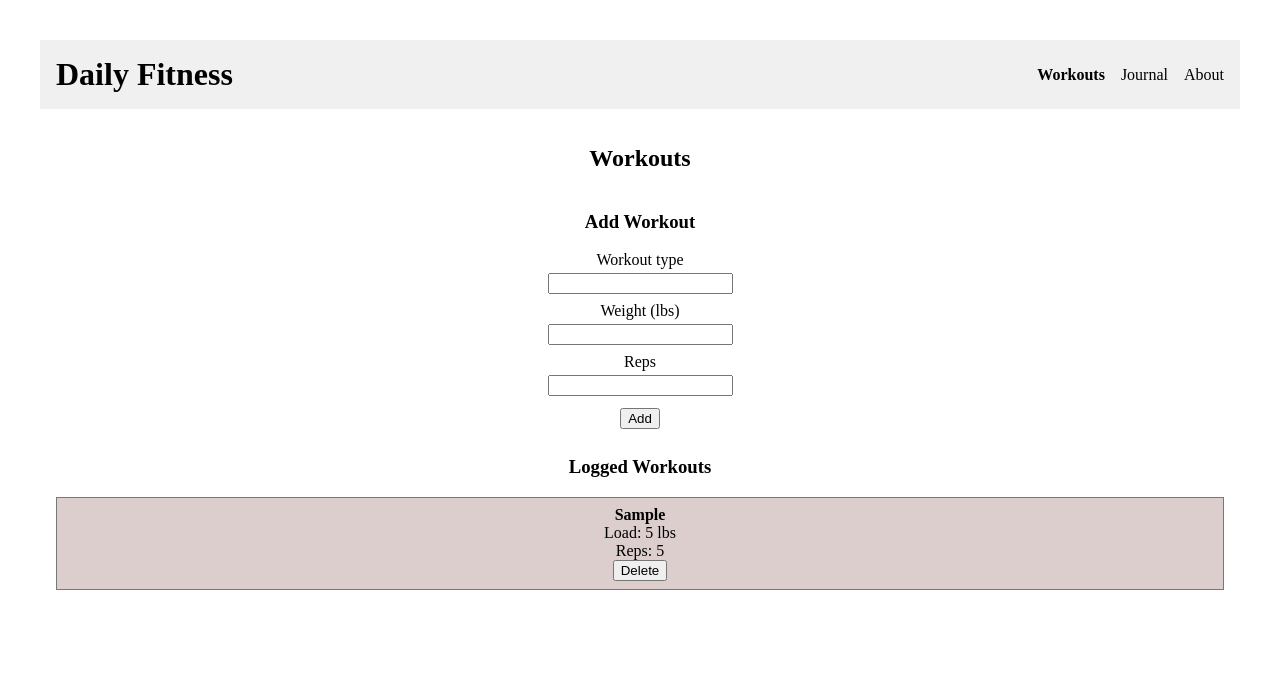
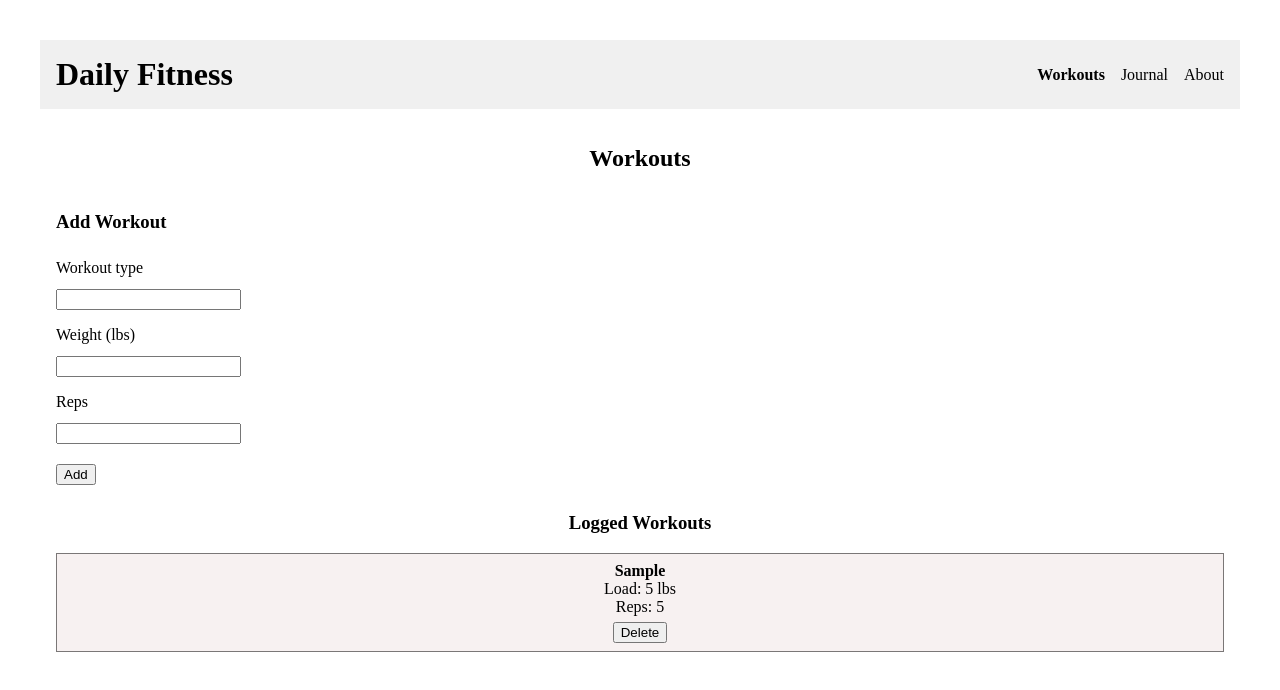
Before and after one commit to Olenka2101/fitnessApp, a React (Vite) app: page / in a window 1280 px wide. Both pictures are taken after typing "Sample", "5", "5" into the empty fields and a click on the button "Add". Shown: the top 690 px of the page. Built offline with nearby package versions, Linux system fonts and the light colour scheme.

Commit message:
updated, cleaned up

```diff
--- a/src/components/WorkoutForm.jsx
+++ b/src/components/WorkoutForm.jsx
@@ -1,19 +1,33 @@
-import { useState } from "react";
+import { useState, useEffect } from "react";
 
-export default function WorkoutForm({ onAdd }) {
+export default function WorkoutForm({ onAdd, initialData = null }) {
   const [title, setTitle] = useState("");
   const [load, setLoad] = useState("");
   const [reps, setReps] = useState("");
   const [error, setError] = useState("");
 
+  useEffect(() => {
+    if (initialData) {
+      setTitle(initialData.title ?? "");
+      setLoad(initialData.load ?? "");
+      setReps(initialData.reps ?? "");
+    }
+  }, [initialData]);
+
   const handleSubmit = (event) => {
     event.preventDefault();
+
     if (title.trim().length < 2) {
-      setError("Title needs to be at least 2 characters.");
+      setError("Workout type must be at least 2 characters.");
+      return;
+    }
+    if (!load || Number(load) < 0 || !reps || Number(reps) < 1) {
+      setError("Load must be >= 0 and reps must be >= 1.");
       return;
     }
 
-    onAdd({ title, load: Number(load), reps: Number(reps) });
+    onAdd({ title: title.trim(), load: Number(load), reps: Number(reps) });
+
     setTitle("");
     setLoad("");
     setReps("");
@@ -23,36 +37,49 @@ export default function WorkoutForm({ onAdd }) {
   return (
     <form
       onSubmit={handleSubmit}
-      style={{
-        display: "flex",
-        flexDirection: "column",
-        alignItems: "center",
-        maxWidth: "400px",
-        margin: "0 auto",
-      }}
+      aria-label="Add workout form"
+      style={formStyle}
     >
       <h3>Add Workout</h3>
 
-      <label>Workout type</label>
-      <input value={title} onChange={(event) => setTitle(event.target.value)} />
+      <label htmlFor="title">Workout type</label>
+      <input
+        id="title"
+        value={title}
+        onChange={(e) => setTitle(e.target.value)}
+      />
 
-      <label>Weight (lbs)</label>
+      <label htmlFor="load">Weight (lbs)</label>
       <input
+        id="load"
         type="number"
         value={load}
-        onChange={(event) => setLoad(event.target.value)}
+        onChange={(e) => setLoad(e.target.value)}
       />
 
-      <label>Reps</label>
+      <label htmlFor="reps">Reps</label>
       <input
+        id="reps"
         type="number"
         value={reps}
-        onChange={(event) => setReps(event.target.value)}
+        onChange={(e) => setReps(e.target.value)}
       />
 
       <button type="submit">Add</button>
 
-      {error && <div style={{ color: "red" }}>{error}</div>}
+      {error && (
+        <div role="alert" style={{ color: "red" }}>
+          {error}
+        </div>
+      )}
     </form>
   );
 }
+
+const formStyle = {
+  display: "flex",
+  flexDirection: "column",
+  alignItems: "flex-start",
+  maxWidth: 400,
+  gap: 8,
+};
--- a/src/components/WorkoutList.jsx
+++ b/src/components/WorkoutList.jsx
@@ -1,24 +1,29 @@
 export default function WorkoutList({ workouts = [], onDelete }) {
-  if (workouts.length === 0) return <p>No workouts yet.</p>;
+  if (!workouts || workouts.length === 0) return <p>No workouts yet.</p>;
+
   return (
     <div>
       <h3>Logged Workouts</h3>
       {workouts.map((workout) => (
-        <div
-          key={workout.id}
-          style={{
-            border: "1px solid #7a7777",
-            margin: "0.5rem 0",
-            padding: "0.5rem",
-            background: "#ddcece",
-          }}
-        >
+        <div key={workout.id} style={cardStyle}>
           <strong>{workout.title}</strong>
           <div>Load: {workout.load} lbs</div>
           <div>Reps: {workout.reps}</div>
-          <button onClick={() => onDelete(workout.id)}>Delete</button>
+          {workout.createdAt && (
+            <div>Added: {new Date(workout.createdAt).toLocaleString()}</div>
+          )}
+          <div style={{ marginTop: 6 }}>
+            <button onClick={() => onDelete(workout.id)}>Delete</button>
+          </div>
         </div>
       ))}
     </div>
   );
 }
+
+const cardStyle = {
+  border: "1px solid #7a7777",
+  margin: "0.5rem 0",
+  padding: "0.5rem",
+  background: "#f7f1f1",
+};
--- a/src/pages/NotFound.jsx
+++ b/src/pages/NotFound.jsx
@@ -1,3 +1,7 @@
 export default function NotFound() {
-  return <h2>Page Not Found</h2>;
+  return (
+
+      <h2>Page Not Found</h2>
+
+  );
 }
```
